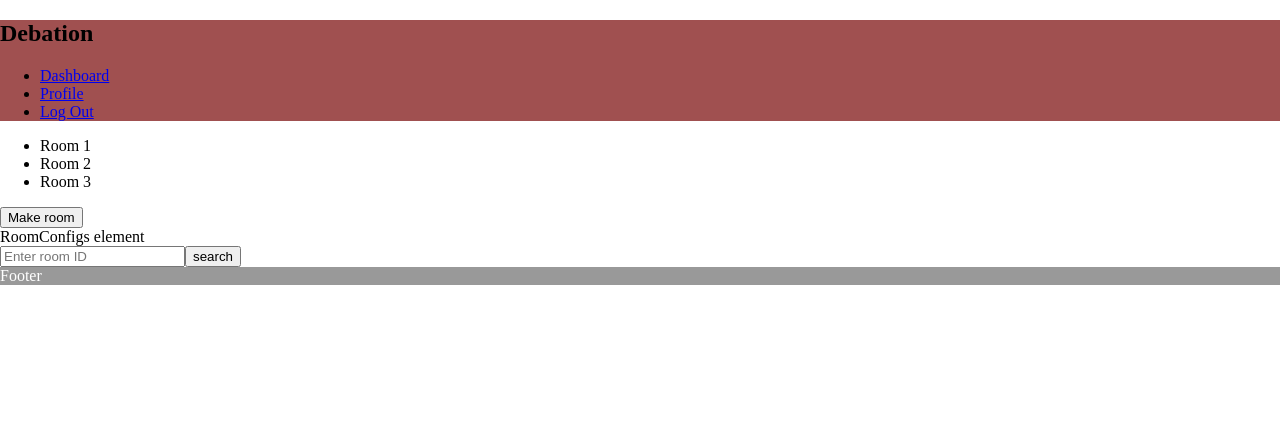
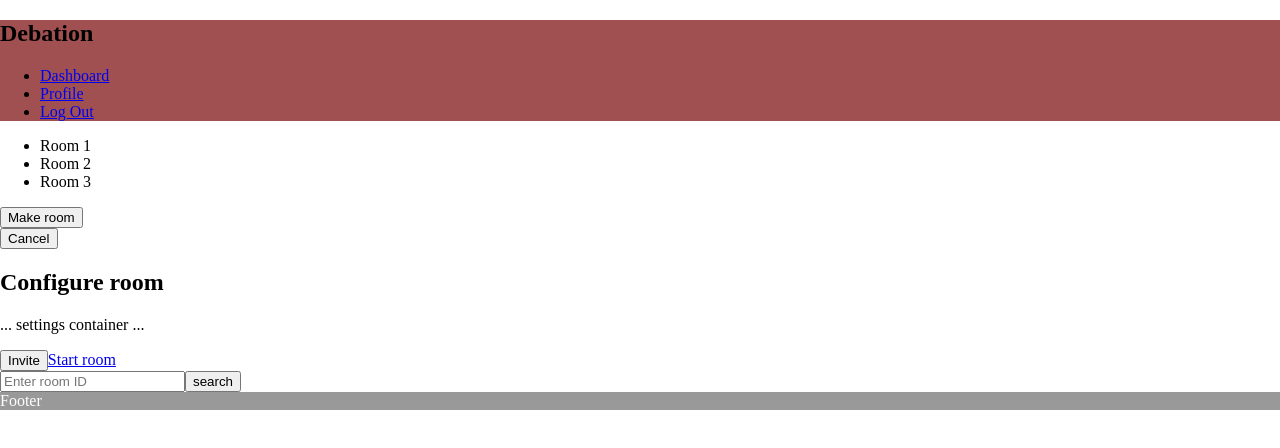
Before and after one commit to T4910/NEXTJS-Debation, a Next.js app in the folder client/: page /dashboard in a window 1280 px wide. Both pictures are taken after a click on the button "Make room". Shown: the top 448 px of the page. Built offline with nearby package versions, Linux system fonts and the light colour scheme.

Commit message:
made room components and room configuration components

```diff
--- /dev/null
+++ b/client/app/(componets)/Configs.jsx
@@ -0,0 +1,10 @@
+import React from 'react'
+
+export default function Configs({header, content}) {
+  return (
+    <div className="configs">
+        <h3>{header}</h3>
+        {content}
+    </div>
+  )
+}
--- /dev/null
+++ b/client/app/(componets)/InitiateButtonContainer.jsx
@@ -0,0 +1,16 @@
+'use client'
+
+import InviteSection from './InviteSection';
+import React from 'react';
+import Link from 'next/link'
+
+export default function InitiateButtonContainer() {
+    let [InviteVisibility, setInviteVisibility] = React.useState(false)
+  return (
+    <div>
+        <InviteSection active={(InviteVisibility) ? 'block' : 'none'} />
+        <button onClick={() => setInviteVisibility(!InviteVisibility)}>Invite</button>
+        <Link href="rooms">Start room</Link>
+    </div>
+  )
+}
--- /dev/null
+++ b/client/app/(componets)/InviteSection.jsx
@@ -0,0 +1,8 @@
+export default function InviteSection({ active }) {
+  return (
+    <div style={{display: active}}>
+        <input type="email" id="invite" placeholder="Enter your email address..." />
+        <input type="submit" value="Send Invite" />
+    </div>
+  )
+}
--- a/client/app/(componets)/MakeOrJoinRoom.jsx
+++ b/client/app/(componets)/MakeOrJoinRoom.jsx
@@ -3,7 +3,6 @@
 import React from 'react'
 import RoomConfigurations from '../(componets)/RoomConfigs'
 import JoinRoom from '../(componets)/Joinroom'
-import ButtonToggle from '../(componets)/Buttontoggle'
 
 export default function MakeOrJoinRoom() {
     let [RoomConfigsVisibility, setRoomConfigsVisibility] = React.useState(false)
--- a/client/app/(componets)/RoomConfigs.jsx
+++ b/client/app/(componets)/RoomConfigs.jsx
@@ -1,7 +1,16 @@
-'use client'
+// 'use client'
+import SettingsContainer from './SettingsContainer'
+import InitiateButtonContainer from './InitiateButtonContainer'
 
 export default function RoomConfigs({active}) {
   return (
-    <div style={{display: active}}>RoomConfigs element</div>
+    <div style={{display: active}}>
+      <div>
+        <button>Cancel</button>
+        <h2>Configure room</h2>
+      </div>
+      <SettingsContainer />
+      <InitiateButtonContainer />
+    </div>
   )
 }
--- /dev/null
+++ b/client/app/(componets)/SettingsContainer.jsx
@@ -0,0 +1,12 @@
+import Configs from './Configs'
+
+export default function SettingsContainer() {
+  return (
+    <div>
+        <div className="settings-container">
+          <p>... settings container ...</p>
+        </div>
+
+    </div>
+  )
+}
```
Also changed, not shown: client/app/(componets)/BottomFunctions.jsx (added, +13 -0 lines), client/app/(componets)/HeaderFunctions.jsx (added, +14 -0 lines), client/app/(componets)/ParticipantChatBox.jsx (added, +16 -0 lines), client/app/(componets)/VideoStreaming.jsx (added, +10 -0 lines).
